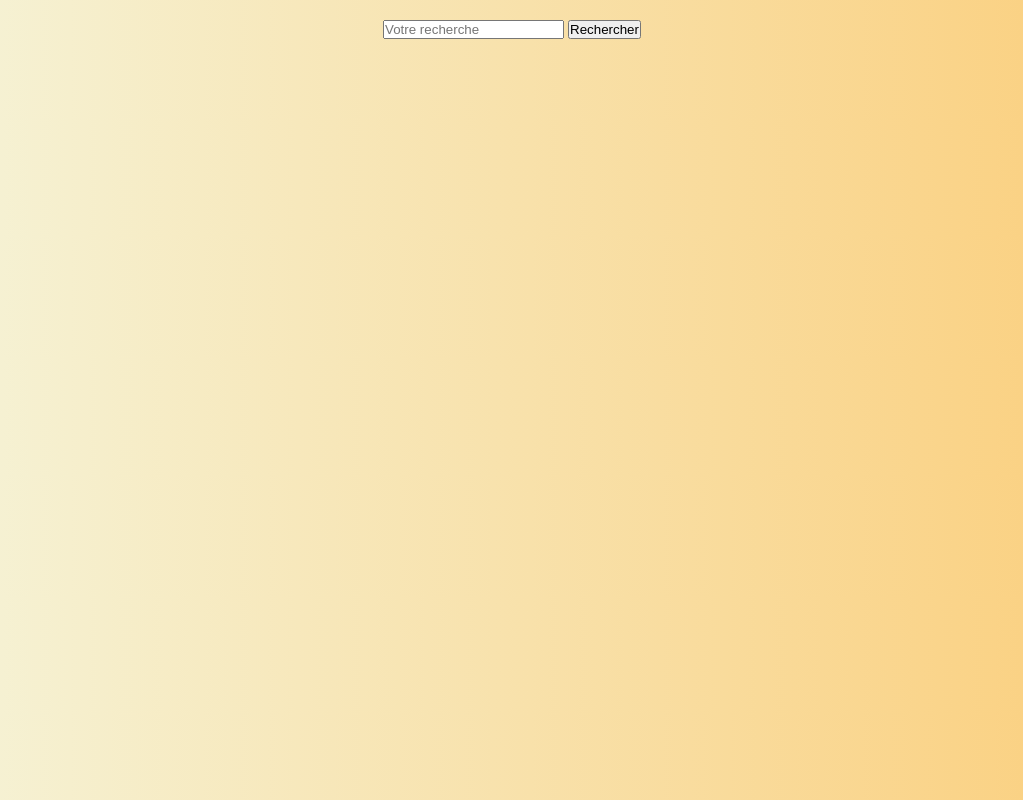
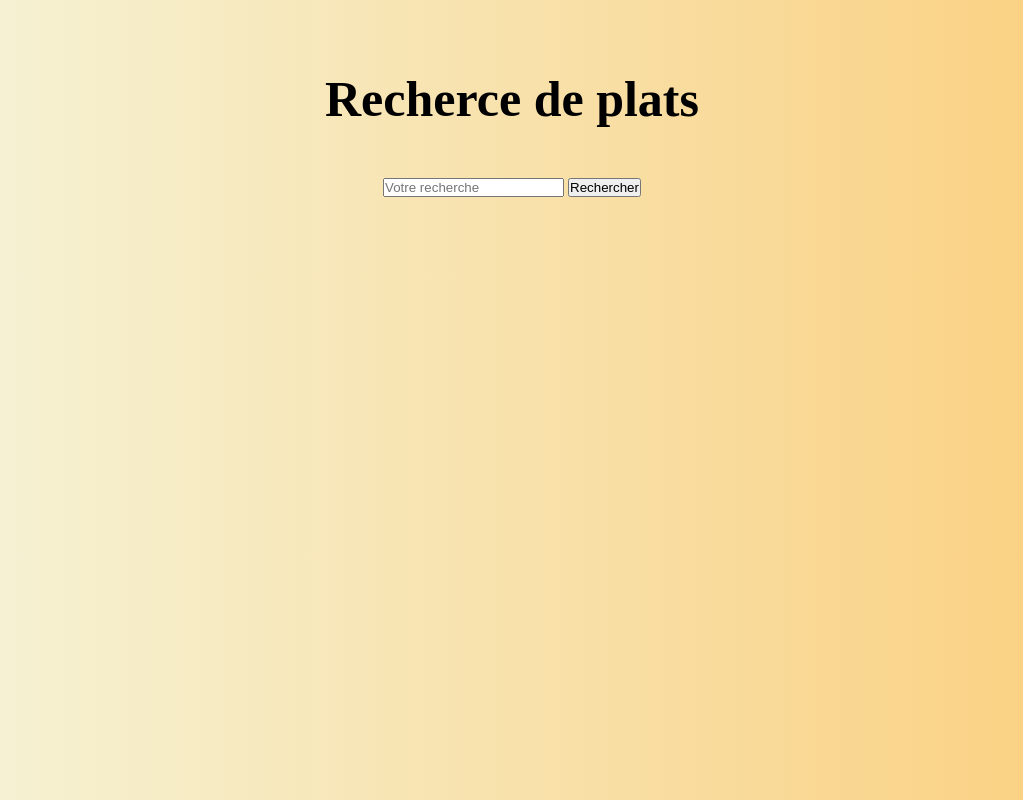
Before and after one commit to JustineLcode/MealFinder, a plain HTML site: page index.html in a window 1280 px wide. Shown: the whole page, without its empty margins (128-1151 px from the left). Drawn offline with Linux system fonts and the light colour scheme.

Commit message:
ajustement

```diff
--- a/index.html
+++ b/index.html
@@ -8,6 +8,7 @@
 </head>
 <body>
 <div class="container">
+	<h1 class="mealFinder">Recherce de plats</h1>
 	<!-- Barre et Bouton de recherche -->
 	<label for="barre"></label>
 	<input type="text" id="barre" placeholder="Votre recherche">
--- a/styles.css
+++ b/styles.css
@@ -94,3 +94,7 @@ body{
         font-size: 36px;
         margin: 10px;
     }
+.mealFinder {
+    margin: 50px;
+    font-size: 50px;
+}
```
